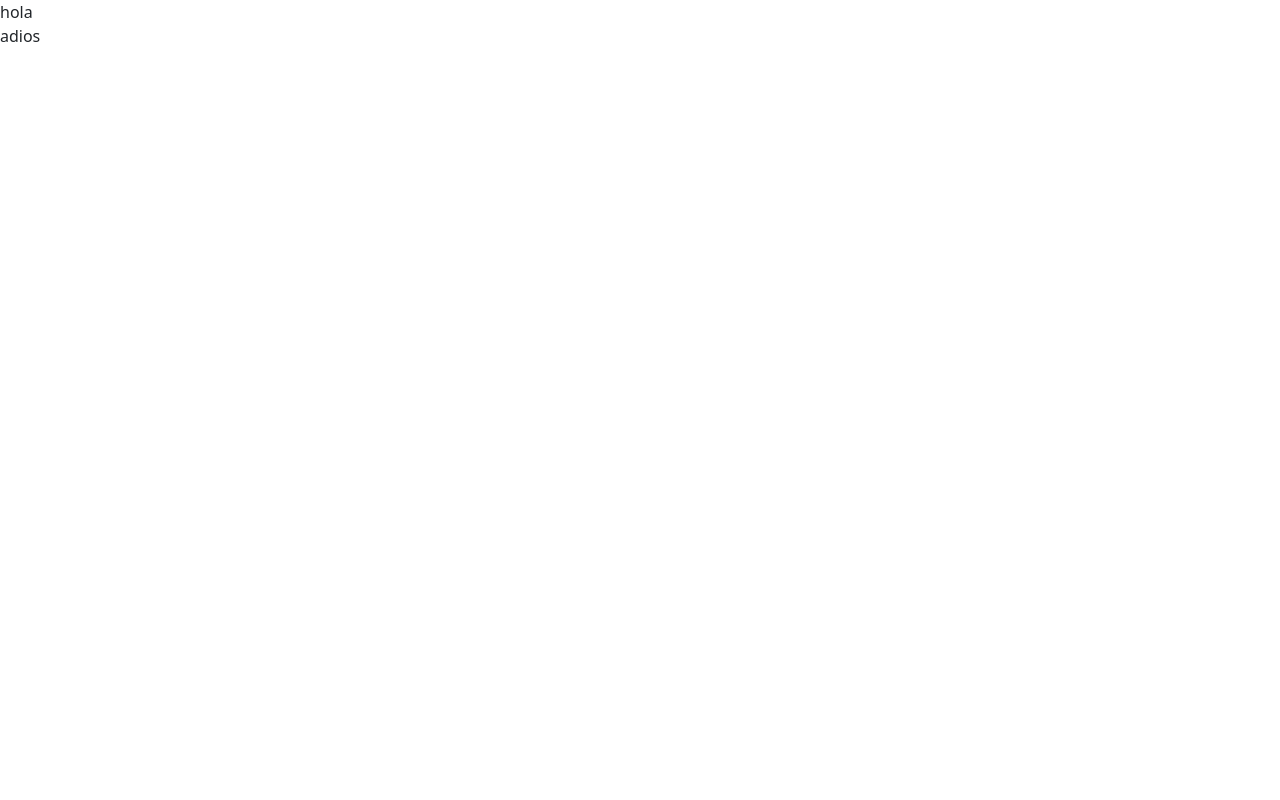
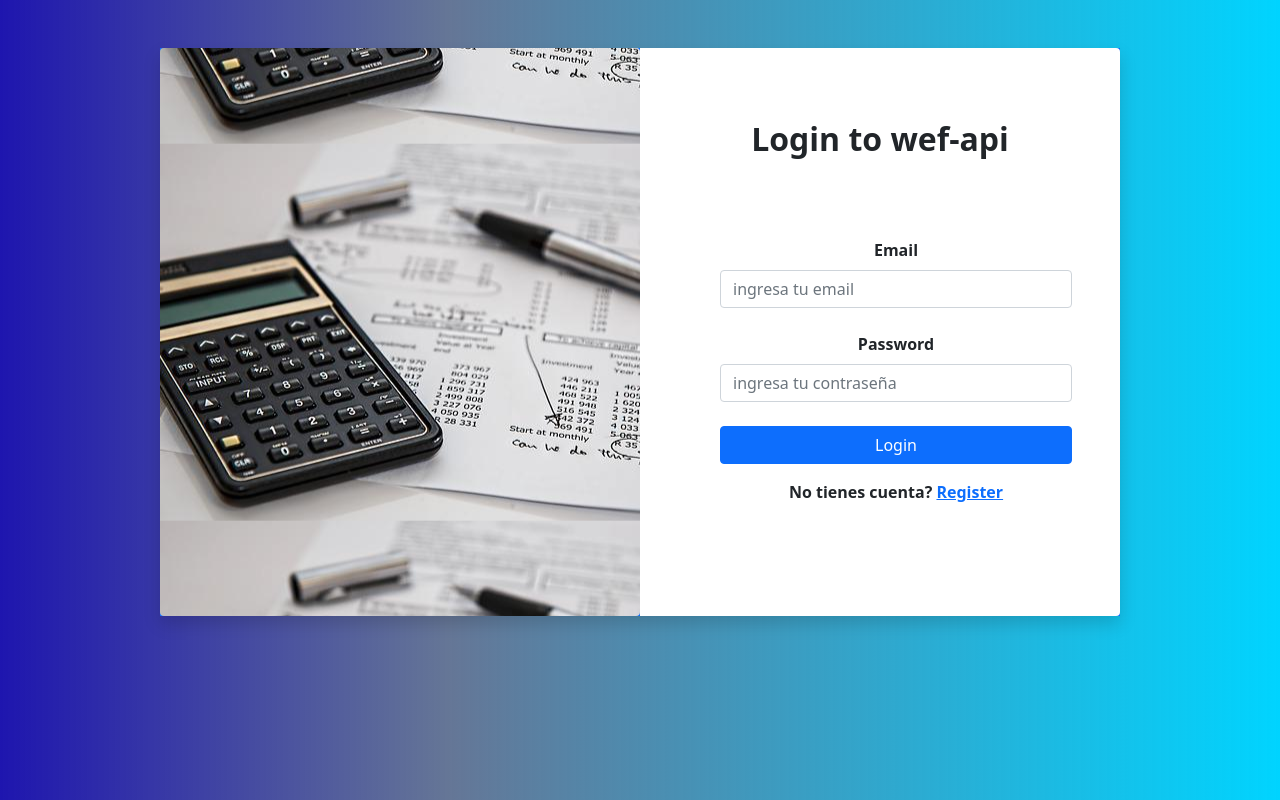
Before and after one commit to cr8297408/wef-client, a plain HTML site: page index.html in a window 1280 px wide. Drawn offline with nearby package versions, Linux system fonts and the light colour scheme.

Commit message:
change login principal view

```diff
--- a/index.html
+++ b/index.html
@@ -1,16 +1,43 @@
 <!DOCTYPE html>
 <html lang="en">
 <head>
-	<meta charset="UTF-8">
-	<meta http-equiv="X-UA-Compatible" content="IE=edge">
-	<meta name="viewport" content="width=device-width, initial-scale=1.0">
-	<link href="https://cdn.jsdelivr.net/npm/bootstrap@5.0.2/dist/css/bootstrap.min.css" rel="stylesheet" integrity="sha384-EVSTQN3/azprG1Anm3QDgpJLIm9Nao0Yz1ztcQTwFspd3yD65VohhpuuCOmLASjC" crossorigin="anonymous">
-	<title>Document</title>
+    <meta charset="UTF-8">
+    <meta http-equiv="X-UA-Compatible" content="IE=edge">
+    <meta name="viewport" content="width=device-width, initial-scale=1.0">
+    <link href="https://cdn.jsdelivr.net/npm/bootstrap@5.0.2/dist/css/bootstrap.min.css" rel="stylesheet" integrity="sha384-EVSTQN3/azprG1Anm3QDgpJLIm9Nao0Yz1ztcQTwFspd3yD65VohhpuuCOmLASjC" crossorigin="anonymous">
+    <link rel="stylesheet" href="../styles/login.css">
+    <title>Login</title>
 </head>
 <body>
-	<div class="row">
-		<div class="column">hola</div>
-		<div class="column">adios</div>
-	</div>
+
+    <div class="container w-75 bg-primary mt-5 shadow">
+        <div class="row align-items-lg-stretch">
+            <div class="col bg d-none d-lg-block rounded col-md-5 col-lg-5 col-xl-6">
+
+            </div>
+            <div class="col bg-white p-5 rounded-end">
+                <h2 class="fw-bold text-center py-4">Login to wef-api</h2>
+                <form class="fw-bold text-center py-5" action="#" id="form">
+                    <ul>
+                        <div class="mb-4">
+                            <label for="email" class="form-label">Email</label>
+                            <input type="email" id="email" class="form-control" required placeholder="ingresa tu email">
+                        </div>
+                        <div class="mb-4">
+                            <label for="password" class="form-label">Password</label>
+                            <input type="password" id="password" class="form-control" placeholder="ingresa tu contraseña" required maxlength="16">
+                        </div>
+                        <div class="d-grid">
+                            <button id="boton" type="submit" class="btn btn-primary">Login</button>
+                        </div>
+                        <div class="my-3">
+                            <span>No tienes cuenta? <a href="./register.html">Register</a></span>
+                        </div>
+                    </ul>
+                </form>
+            </div>
+        </div>
+    </div>
+    <script src="../js/login.js"></script>
 </body>
 </html>
```
Also changed, not shown: views/login.html (deleted, +0 -43 lines).
